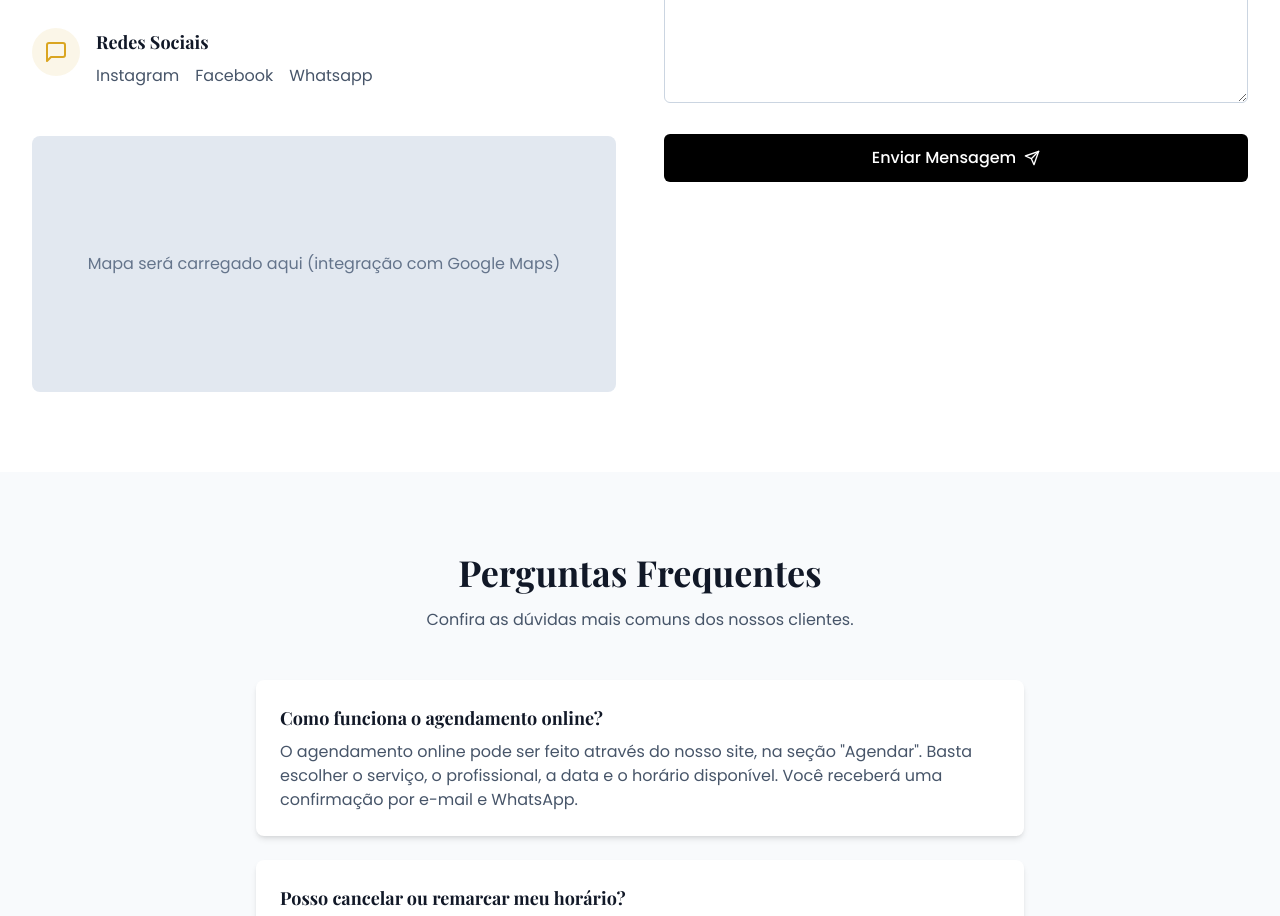
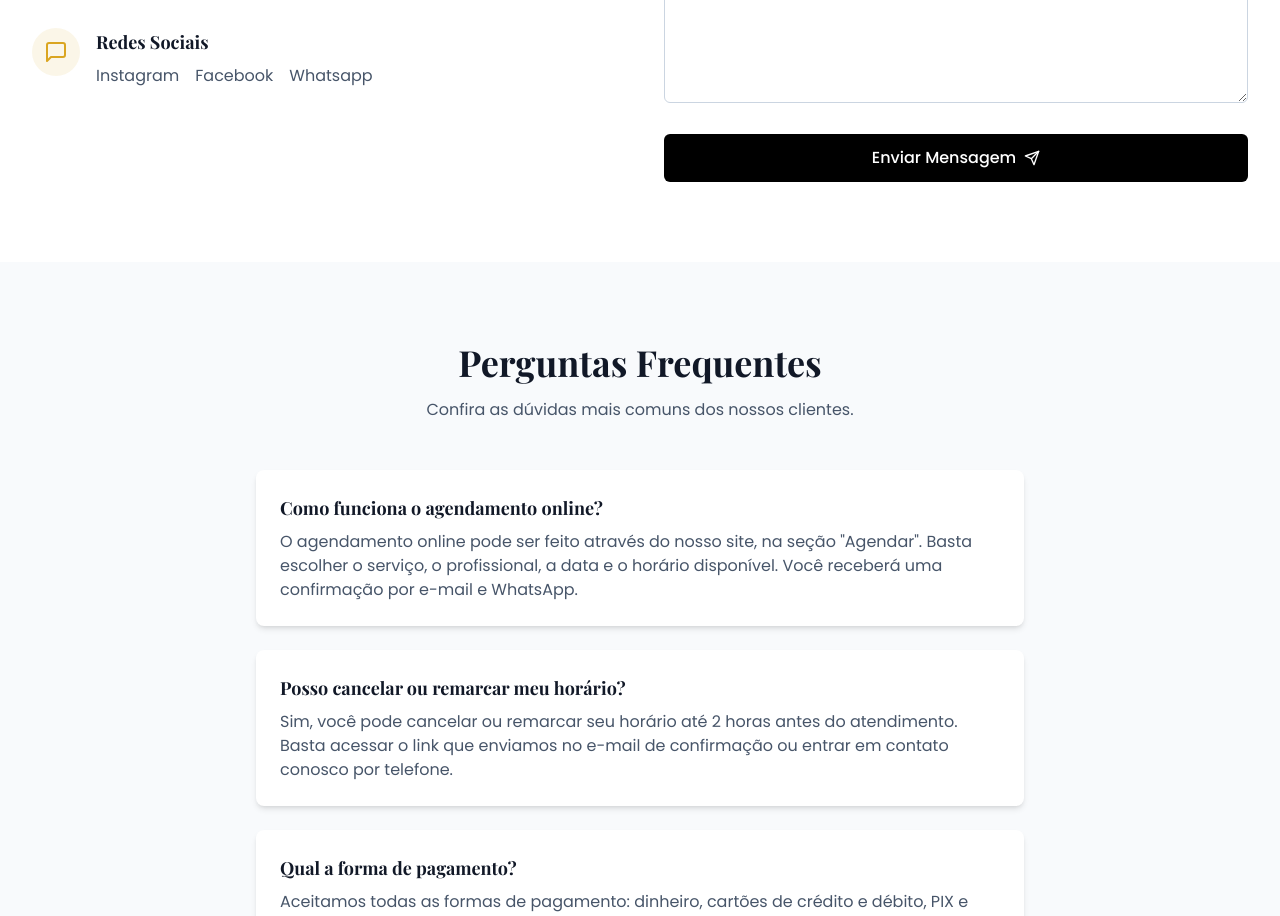
Before and after one commit to udson2897/Bigman-Barber, a React (Vite) app: page /contato in a window 1280 px wide. Shown: the part 820-1736 px from the top of the page. Built offline with nearby package versions, Linux system fonts and the light colour scheme; no server answers; the database is empty.

Commit message:
Update ContactPage.tsx

```diff
--- a/src/pages/ContactPage.tsx
+++ b/src/pages/ContactPage.tsx
@@ -148,12 +148,6 @@ const ContactPage = () => {
                 </div>
               </div>
 
-              {/* Map placeholder - would be replaced with actual Google Maps embed */}
-              <div className="h-64 bg-slate-200 dark:bg-slate-700 rounded-lg flex items-center justify-center">
-                <p className="text-slate-500 dark:text-slate-400">
-                  Mapa será carregado aqui (integração com Google Maps)
-                </p>
-              </div>
             </div>
 
             {/* Contact Form */}
```
